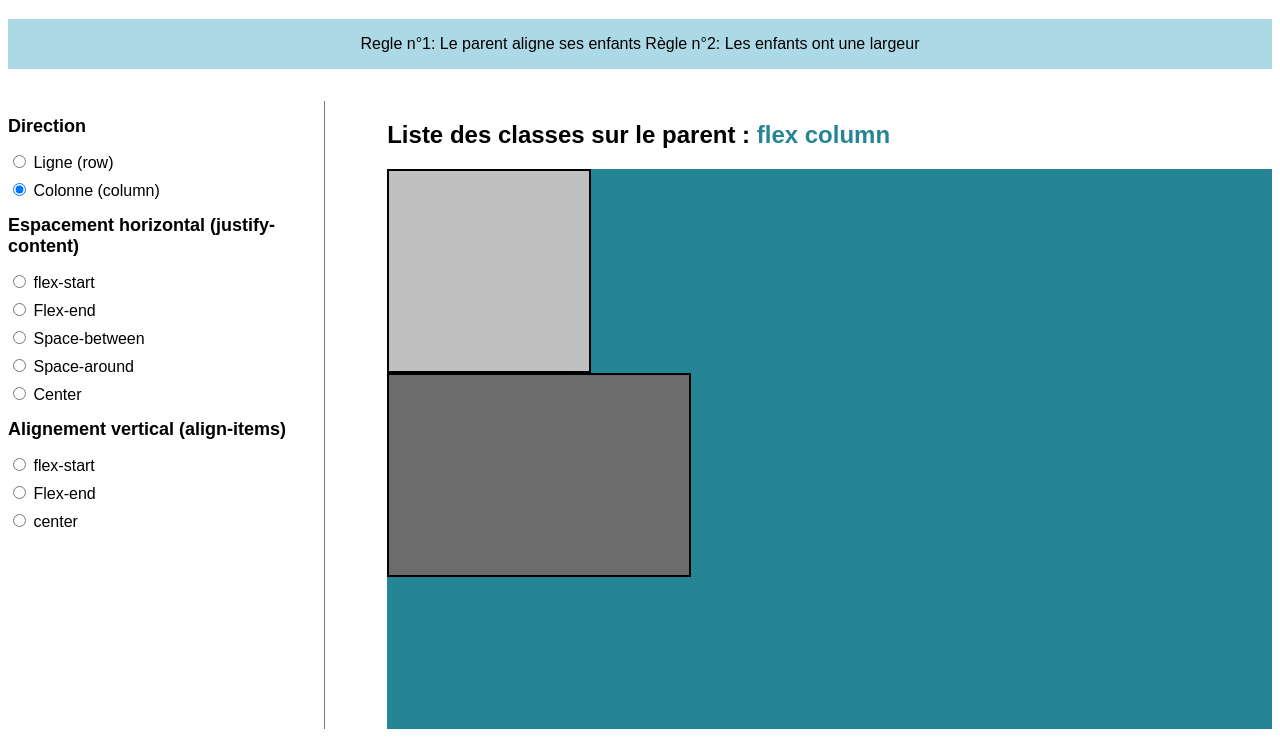
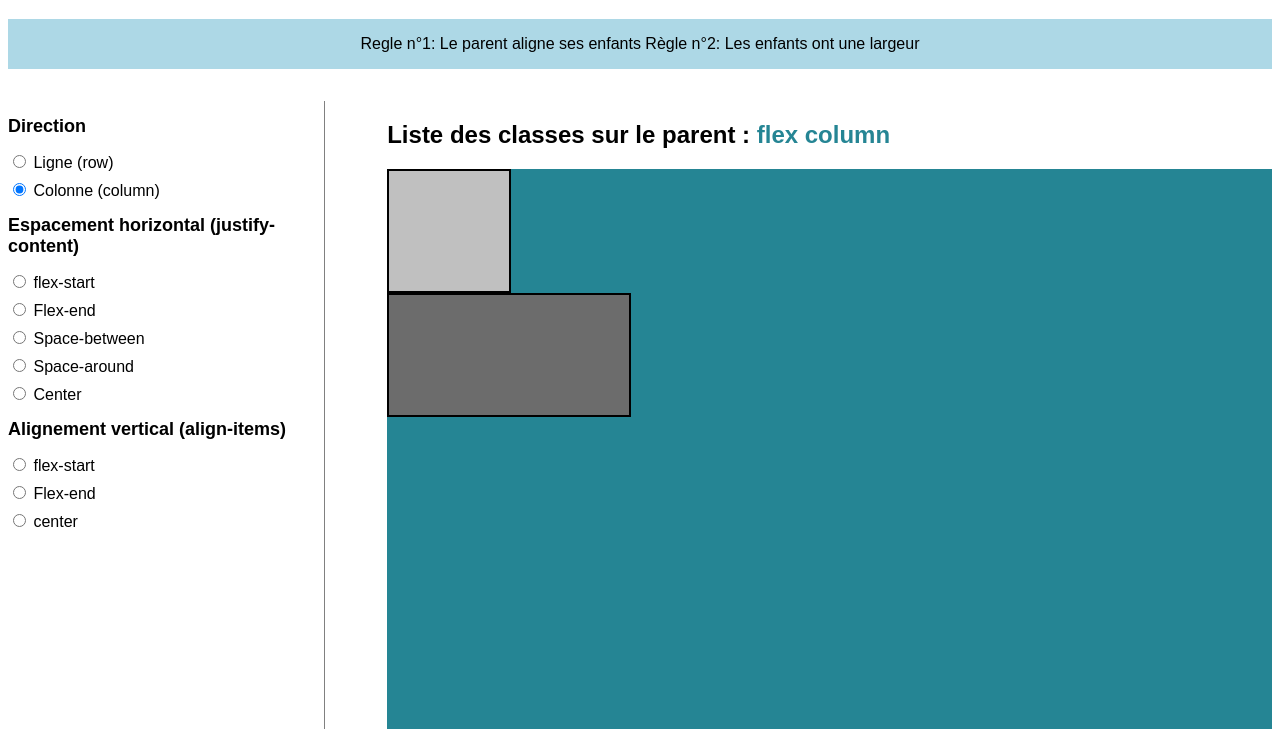
Before and after one commit to Nico-ON-Web/flexbox-play, a plain HTML site: page index.html in a window 1280 px wide. Both pictures are taken after a click on the radio button "Colonne (column)". Shown: the part 61-800 px from the top of the page. Drawn offline with Linux system fonts and the light colour scheme.

Commit message:
update taillles

```diff
--- a/style.css
+++ b/style.css
@@ -45,8 +45,8 @@
 
 .enfants:first-child{
     background-color: rgb(192, 192, 192);
-    width: 200px;
-    height: 200px;
+    width: 120px;
+    height: 120px;
 }
 .enfants{
 
@@ -54,8 +54,8 @@
 }
 .enfants:last-child{
     background-color: rgb(108, 108, 108);
-    width: 200px;
-    height: 300px;
+    width: 120px;
+    height: 240px;
 }
 
 .colone-gauche{
@@ -74,13 +74,13 @@
     margin-bottom: 8px;
 }
 .column>.enfants:first-child{
-    width: 200px;
-    height: 200px;
+    width: 120px;
+    height: 120px;
 }
 
 .column>.enfants:last-child{
-    width: 300px;
-    height: 200px;
+    width: 240px;
+    height: 120px;
 }
 
 #parent.column {height: 70vh;
```
